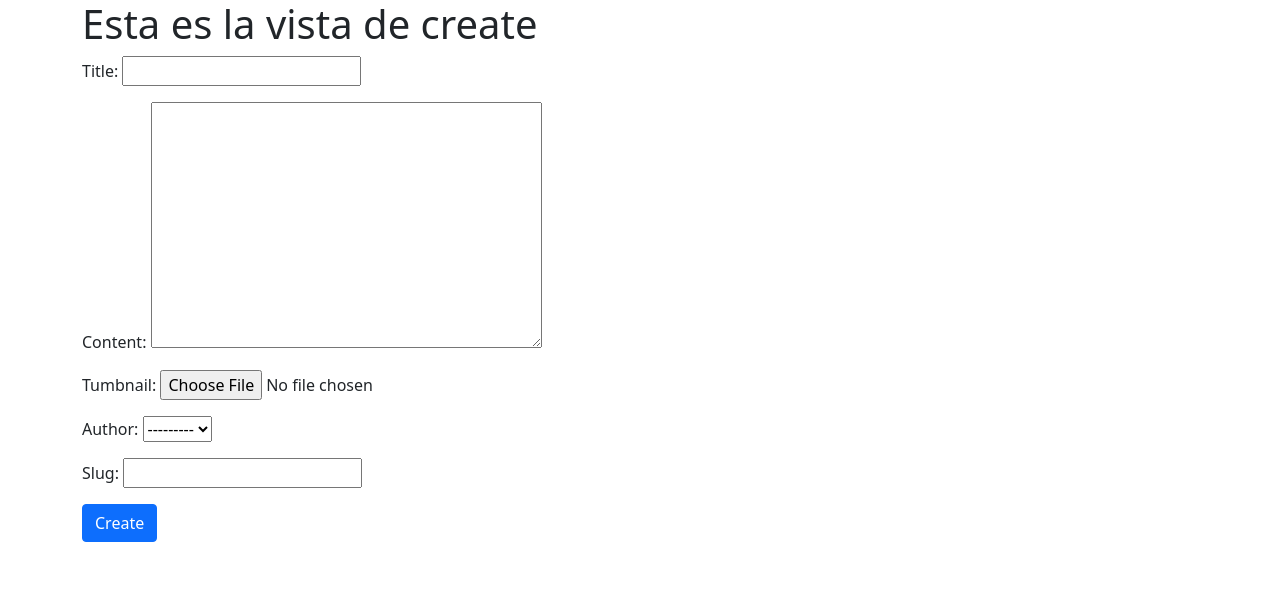
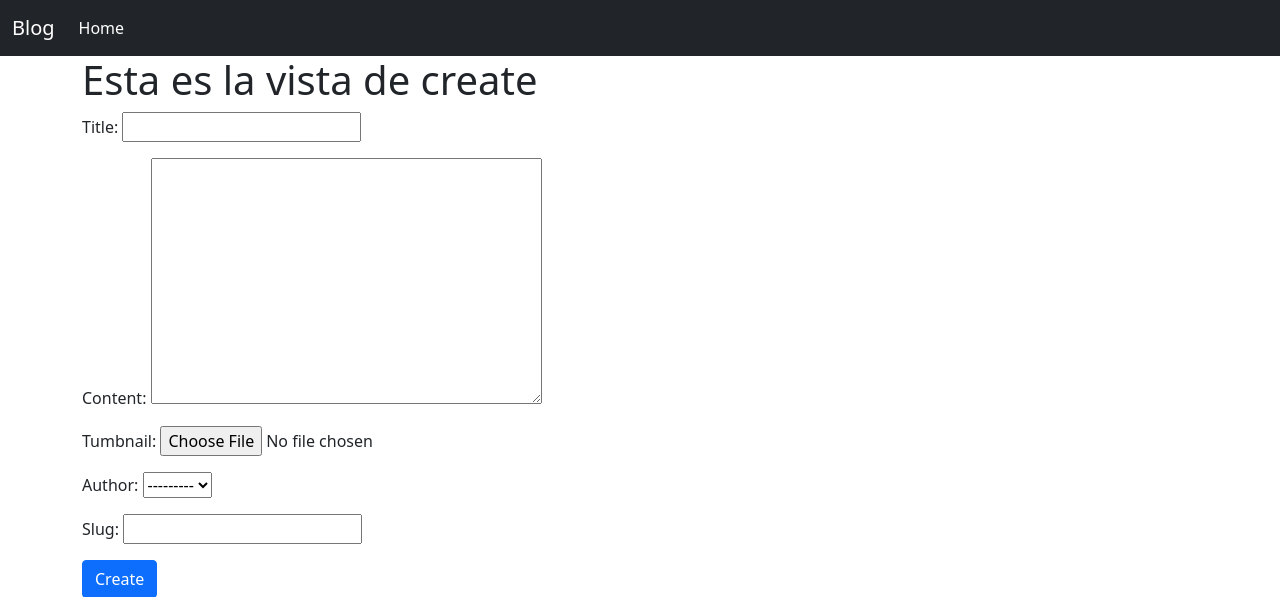
Before and after one commit to Alejgl04/blog-django, a Django app: page /create/ in a window 1280 px wide. Shown: the top 597 px of the page. Run offline with Django 4.2, Linux system fonts and the light colour scheme; some libraries are stand-ins or nearby versions.

Commit message:
post view list

```diff
--- a/src/posts/models.py
+++ b/src/posts/models.py
@@ -1,5 +1,6 @@
 from django.db import models
 from django.contrib.auth.models import AbstractUser
+from django.shortcuts import reverse
 # Create your models here.
 
 class User( AbstractUser ):
@@ -20,6 +21,13 @@ class Post( models.Model ):
 
   def __str__(self):
     return self.title
+
+  def get_absolute_url(self):
+    return reverse("detail", kwargs={
+      'slug': self.slug
+    })
+
+
 
 class Comment( models.Model ):
   user = models.ForeignKey( User, on_delete=models.CASCADE )
--- a/src/templates/base.html
+++ b/src/templates/base.html
@@ -6,16 +6,31 @@
   <meta name="viewport" content="width=device-width, initial-scale=1.0">
   <title>Blog | AG</title>
   <link href="https://cdn.jsdelivr.net/npm/bootstrap@5.1.3/dist/css/bootstrap.min.css" rel="stylesheet" integrity="sha384-1BmE4kWBq78iYhFldvKuhfTAU6auU8tT94WrHftjDbrCEXSU1oBoqyl2QvZ6jIW3" crossorigin="anonymous">
+
  </head>
  <body>
-
+  <nav class="navbar navbar-expand-lg navbar-dark bg-dark">
+    <div class="container-fluid">
+      <a class="navbar-brand" href="#">Blog</a>
+      <button class="navbar-toggler" type="button" data-bs-toggle="collapse" data-bs-target="#navbarNavDropdown" aria-controls="navbarNavDropdown" aria-expanded="false" aria-label="Toggle navigation">
+        <span class="navbar-toggler-icon"></span>
+      </button>
+      <div class="collapse navbar-collapse" id="navbarNavDropdown">
+        <ul class="navbar-nav">
+          <li class="nav-item">
+            <a class="nav-link active" aria-current="page" href="{% url 'list' %}">Home</a>
+          </li>
+        </ul>
+      </div>
+    </div>
+  </nav>
   {% block content %}
 
 
   {% endblock content %}
 
-  <script src="https://cdn.jsdelivr.net/npm/bootstrap@5.1.3/dist/js/bootstrap.bundle.min.js" integrity="sha384-ka7Sk0Gln4gmtz2MlQnikT1wXgYsOg+OMhuP+IlRH9sENBO0LRn5q+8nbTov4+1p" crossorigin="anonymous"></script>
+  <script src="https://cdn.jsdelivr.net/npm/bootstrap@5.1.3/dist/js/bootstrap.min.js" integrity="sha384-QJHtvGhmr9XOIpI6YVutG+2QOK9T+ZnN4kzFN1RtK3zEFEIsxhlmWl5/YESvpZ13" crossorigin="anonymous"></script>
+
   <script src="https://cdn.jsdelivr.net/npm/@popperjs/core@2.10.2/dist/umd/popper.min.js" integrity="sha384-7+zCNj/IqJ95wo16oMtfsKbZ9ccEh31eOz1HGyDuCQ6wgnyJNSYdrPa03rtR1zdB" crossorigin="anonymous"></script>
-<script src="https://cdn.jsdelivr.net/npm/bootstrap@5.1.3/dist/js/bootstrap.min.js" integrity="sha384-QJHtvGhmr9XOIpI6YVutG+2QOK9T+ZnN4kzFN1RtK3zEFEIsxhlmWl5/YESvpZ13" crossorigin="anonymous"></script>
  </body>
  </html>
```
Also changed, not shown: src/templates/posts/post_list.html (+21 -3 lines).
